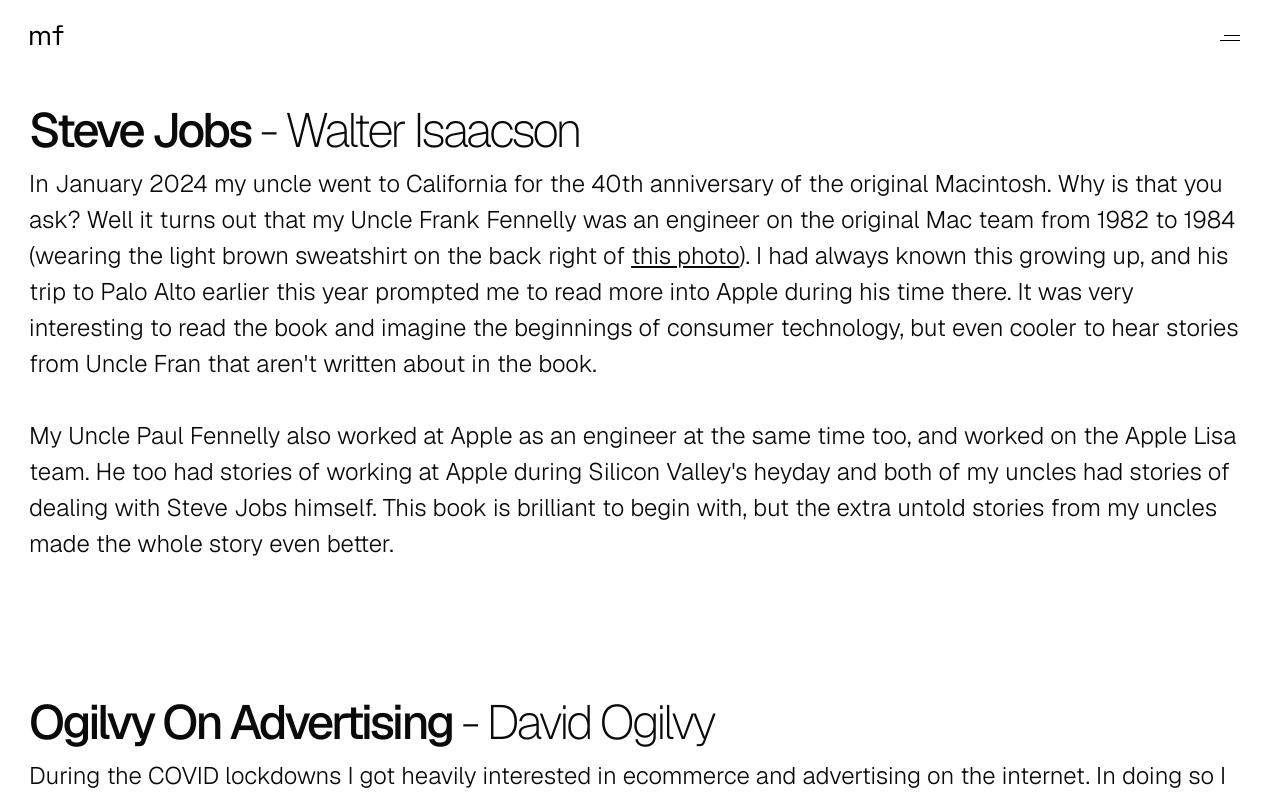
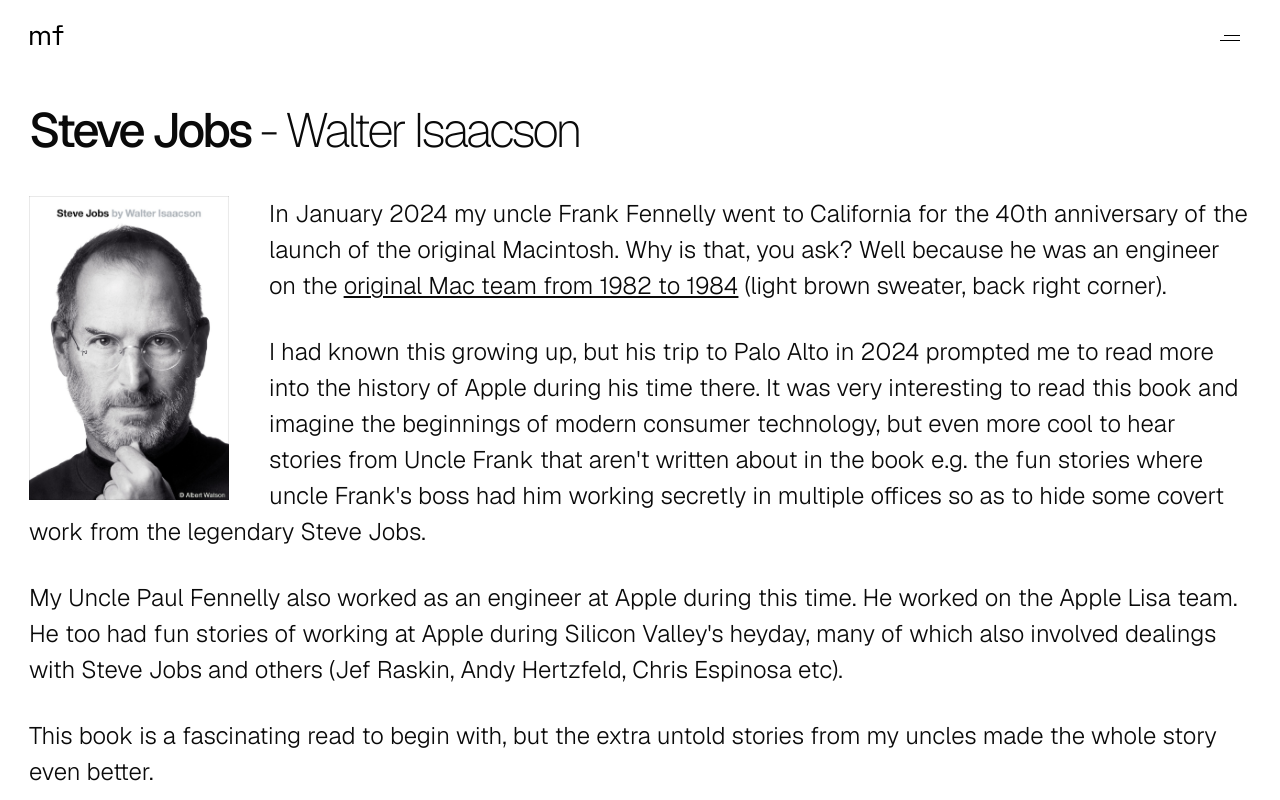
Before and after one commit to mikeyfennelly1/mfennelly.dev, a Next.js app: page /bookshelf in a window 1280 px wide. Shown: the top 800 px of the page. Built offline with nearby package versions, Linux system fonts and the light colour scheme.

Commit message:
bookshelf fixes

```diff
--- a/src/app/bookshelf/page.tsx
+++ b/src/app/bookshelf/page.tsx
@@ -4,6 +4,7 @@ import Link from "next/link";
 type book = {
     title: string;
     author: string;
+    img?: string;
     bio: ReactNode;
 }
 
@@ -11,18 +12,24 @@ const books: book[] = [
     {
         title: "Steve Jobs",
         author: "Walter Isaacson",
+        img: "/bookshelf/Steve_Jobs.jpg",
         bio: <>
+            <p className="medium-bottom-separator">
+                In January 2024 my uncle Frank Fennelly went to California for the 40th anniversary of the launch of the original Macintosh.
+                Why is that, you ask? Well because he was an engineer on the <Link href="https://images.squarespace-cdn.com/content/v1/5235d1aae4b03309a86567e6/1379288523494-OZCW5YMVZXPNC17O174X/macteam.jpg" target="_blank" className="underline">original Mac team from 1982 to 1984</Link> (light brown sweater, back right corner).
+            </p>
+            <p className="medium-bottom-separator">
+                I had known this growing up, but his trip to Palo Alto in 2024 prompted me to read more into the history of Apple during his time there. It was very interesting to read this book and imagine the beginnings of modern consumer technology, but even more cool to hear stories from Uncle Frank that aren't written about in the book e.g.
+                the fun stories where uncle Frank's boss had him working secretly in multiple offices so as to hide some covert work from the legendary Steve Jobs.
+            </p>
+            <p className="medium-bottom-separator">
+                My Uncle Paul Fennelly also worked as an engineer at Apple during this time. He worked on the Apple Lisa team. He too had fun stories of working at Apple during Silicon Valley's heyday,
+                many of which also involved dealings with Steve Jobs and others (Jef Raskin, Andy Hertzfeld, Chris Espinosa etc).
+            </p>
             <p>
-                In January 2024 my uncle went to California for the 40th anniversary of the original Macintosh.
-                Why is that you ask? Well it turns out that my Uncle Frank Fennelly was an engineer on the original Mac team from 1982 to 1984
-                (wearing the light brown sweatshirt on the back right of <Link href="https://images.squarespace-cdn.com/content/v1/5235d1aae4b03309a86567e6/1379288523494-OZCW5YMVZXPNC17O174X/macteam.jpg" target="_blank" className="underline">this photo</Link>).
-                I had always known this growing up, and his trip to Palo Alto earlier this year prompted me to read more into Apple during his time there. It was very interesting to read the book and imagine the beginnings of consumer technology, but even cooler to hear stories from Uncle Fran that aren't written about in the book.
+                This book is a fascinating read to begin with, but the extra untold stories from my uncles made the whole story even better.
             </p>
-            <br/>
-            <p>
-                My Uncle Paul Fennelly also worked at Apple as an engineer at the same time too, and worked on the Apple Lisa team. He too had stories of working at Apple during Silicon Valley's heyday and both of my uncles had stories of dealing with Steve Jobs himself. This book is brilliant to begin with, but the extra untold stories from my uncles made the whole story even better.
-            </p>
-        </>,
+        </>
     },
     {
         title: "Ogilvy On Advertising\n",
@@ -84,7 +91,10 @@ function Books() {
             {books.map((book) => (
                 <section key={Math.random()}>
                     <h1>{book.title}<span style={{fontWeight: 200}}> - {book.author}</span></h1>
-                    <p>{book.bio}</p>
+                    <div className="medium-top-separator">
+                        <img src={book.img} style={{float: 'left', width: "200px", marginRight: '40px'}} alt="" />
+                        <p>{book.bio}</p>
+                    </div>
                 </section>
             ))}
         </>
--- a/src/app/globals.css
+++ b/src/app/globals.css
@@ -77,7 +77,7 @@
   --sidebar-border: oklch(0.922 0 0);
   --sidebar-ring: oklch(0.708 0 0);
 
-  --separator-factor: 25px;
+  --separator-factor: 15px;
   --font-playfair: 'Playfair Display', serif;
 }
 
@@ -228,6 +228,10 @@ section {
   margin-top: calc(var(--separator-factor) * 4);
 }
 
+.medium-top-separator {
+  margin-top: calc(var(--separator-factor) * 2);
+}
+
 .medium-bottom-separator {
   margin-bottom: calc(var(--separator-factor) * 2);
 }
```
Also changed, not shown: public/bookshelf/Steve_Jobs.jpg (added).
